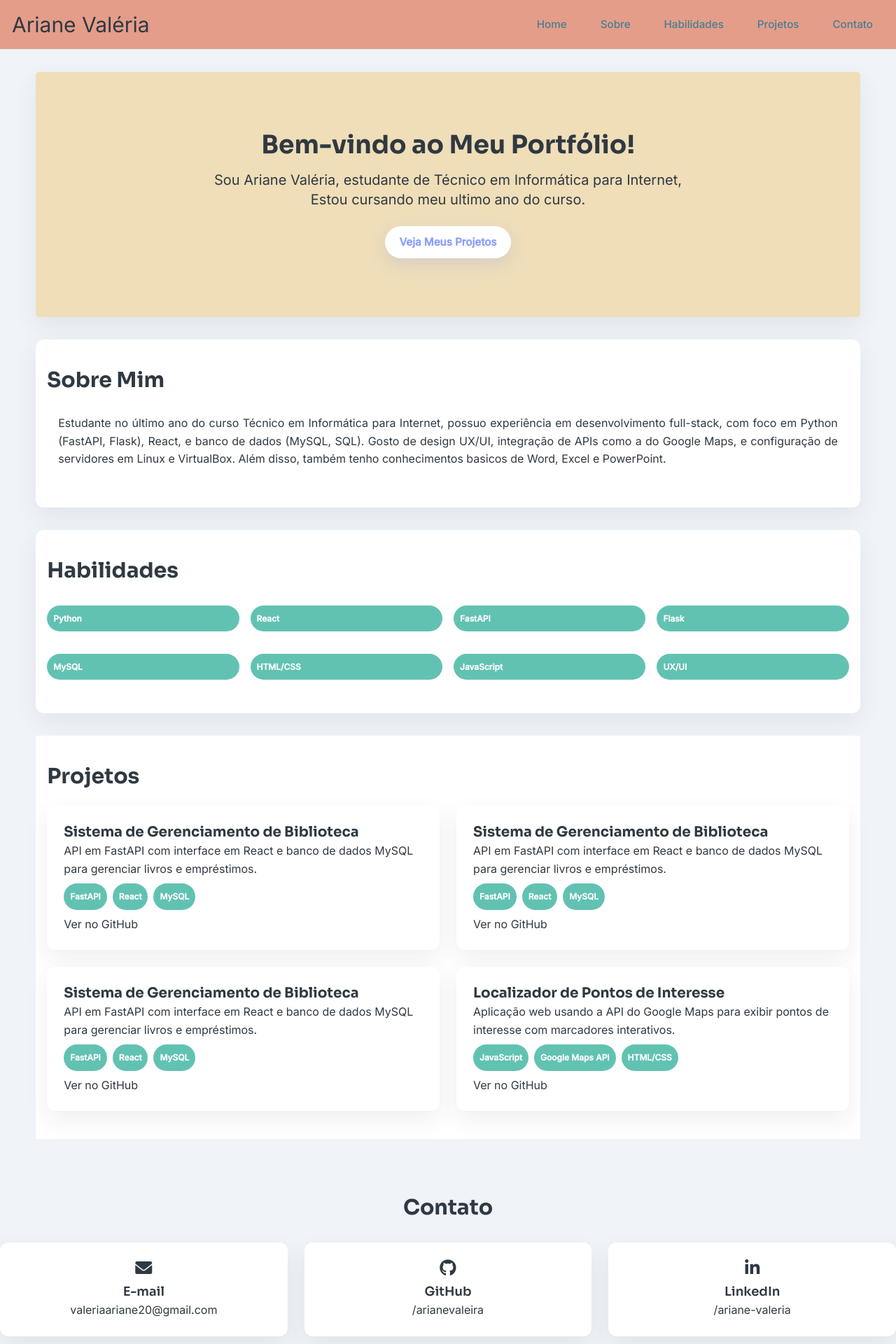
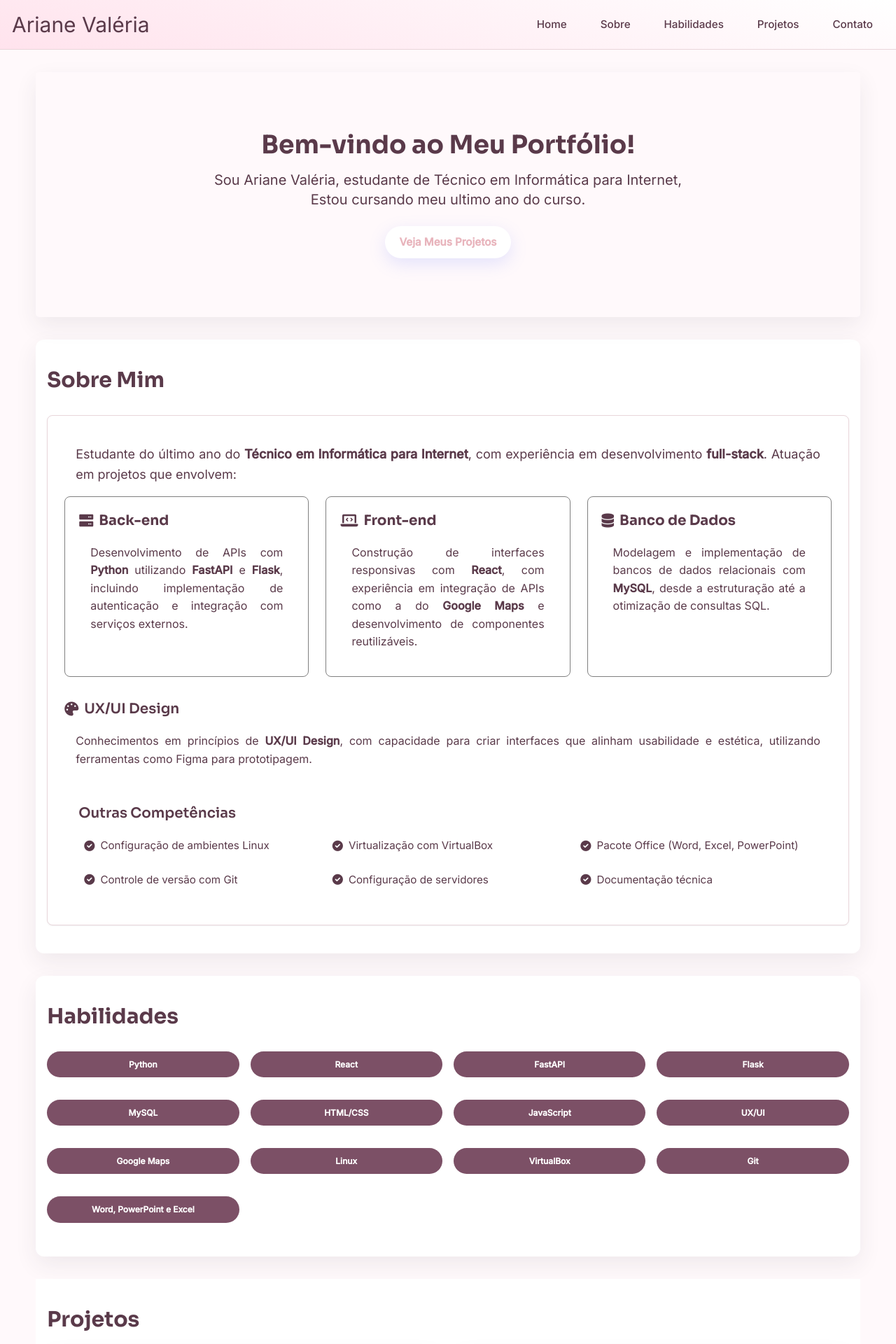
Before and after one commit to arianevaleira/meu-portifolio, a Flask app: page / in a window 1280 px wide. Shown: the top 1920 px of the page at 70% size. Run offline with Flask 3, Linux system fonts and the light colour scheme; some libraries are stand-ins or nearby versions.

Commit message:
Atualizando o Sobre

```diff
--- a/static/style.css
+++ b/static/style.css
@@ -1,21 +1,22 @@
 :root {
-  --bg: #f0f4f9;
+  --bg: #fff9fb;
   --surface: #ffffff;
-  --text-primary: #2f3942;
-  --text-secondary: #5f6f85;
-  --heading: #1f2d45;
-  --accent: #8c9eff;
-  --accent-muted: #d7e0ff;
+  --text-primary: #5a3a4a;
+  --text-secondary: #8c6b7a;
+  --heading: #3d2a35;
+  --accent: #e8b4bc;
+  --accent-muted:#f5d8dd;
   --support1: #ffe3ed;
   --support2: #e6fcf5;
   --radius: 12px;
   --shadow: 0 12px 32px rgba(47, 57, 66, 0.08);
   --transition: all 0.25s ease;
-  --border: #e3e8f1;
+  --border: #e8d5da;
   --max-width: 1200px;
 
   --font-stack: system-ui, -apple-system, BlinkMacSystemFont, "Segoe UI", "Inter", "Work Sans", sans-serif;
 }
+
 
 
 /* .color1 { #efd8a4 };
@@ -40,8 +41,9 @@ h2, h3 {
 }
 
 .cabecalho {
-  background: #e49d89;
+  background: linear-gradient(15deg, var(--support1) 0%, var(--surface) 100%);
   border-bottom: 1px solid var(--border);
+  color: var(--text-primary);
   padding: 17px;
   position: sticky;
   top: 0;
@@ -65,7 +67,7 @@ h2, h3 {
 
 #home {
   max-width: 92%;
-  background: #efd8a4c0;
+  background: #FFF9FB;
   padding: 17px;
   min-height: 350px;
   border-radius: 5px;
@@ -95,8 +97,8 @@ h2, h3 {
 }
 
 #footer{
-  background-color: #69bdaf;
-  color: white;
+  background: var(--surface);
+  color: var(--text-primary);
 }
 
 #projetos {
@@ -107,7 +109,7 @@ h2, h3 {
 }
 
 .cabecalho nav a {
-  color: rgb(70, 127, 145);
+  color: var(--accent-light);
   font-weight: 500;
   margin: 0 1rem;
   transition: var(--transition);
@@ -122,7 +124,7 @@ h2, h3 {
 }
 
 .cabecalho nav a:hover {
-  color: var(--accent-light);
+  color: var(--accent-muted);
 }
 
 
@@ -176,19 +178,22 @@ h2, h3 {
 
 .badge {
   display: inline-block;
-  background: #62c2b2;
+  background: #7C5066;
   color: white;
   padding: 9px;
   border-radius: 75px;
   font-size: 0.75rem;
   font-weight: 600;
   margin: 0.5rem 0;
+  display: inline-flex;
+  align-items: center;
+  justify-content: center;
 }
 
 
 .inline-block:hover{
   transition: var(--transition);
-  background: #62c2b2;
+  background: #D47381;
   color: white;
 }
 
@@ -204,7 +209,7 @@ h2, h3 {
   position: fixed;
   bottom: 2rem;
   right: 2rem;
-  background: #62c2b2;
+  background: #D47381;
   color: white;
   padding: 15px;
   border-radius: 50%;
@@ -214,6 +219,29 @@ h2, h3 {
 
 .back-to-top:hover {
   background: #43867b;
+}
+
+
+.sobre-content {
+  border: 1px solid var(--border);
+  transition: var(--transition);
+}
+
+
+.skill-card.bg-support1.p-5.rounded-lg {
+    border: 1px solid gray;
+}
+
+.skill-card:hover {
+  transform: translateY(-5px);
+  box-shadow: 0 10px 20px rgba(232, 180, 188, 0.1);
+}
+
+.other-skills li {
+  background: var(--surface);
+  padding: 0.5rem;
+  border-radius: 6px;
+  font-size: 0.95rem;
 }
 
 @media (max-width: 768px) {
--- a/templates/index.html
+++ b/templates/index.html
@@ -37,10 +37,72 @@
   </section>
 
   <section id="sobre" class="container py-12">
-    <h2 class="text-3xl font-bold mb-6">Sobre Mim</h2>
-    <p class="textosobre">
-      Estudante no último ano do curso Técnico em Informática para Internet, possuo experiência em desenvolvimento full-stack, com foco em Python (FastAPI, Flask), React, e banco de dados (MySQL, SQL). Gosto de design UX/UI, integração de APIs como a do Google Maps, e configuração de servidores em Linux e VirtualBox. Além disso, também tenho conhecimentos basicos de Word, Excel e PowerPoint.
-    </p>
+    <h2 class="text-3xl font-bold mb-8 text-center md:text-left">Sobre Mim</h2>
+
+    <div class="sobre-content bg-white p-6 rounded-lg shadow-sm">
+      <p class="mb-6 text-lg leading-relaxed">
+        Estudante do último ano do <span class="text-accent font-semibold">Técnico em Informática para Internet</span>,
+        com experiência em desenvolvimento <span class="text-accent font-semibold">full-stack</span>.
+        Atuação em projetos que envolvem:
+      </p>
+
+      <div class="grid md:grid-cols-3 gap-6 mb-8">
+        <div class="skill-card bg-support1 p-5 rounded-lg">
+          <h3 class="text-xl font-bold mb-3 flex items-center">
+            <i class="fas fa-server mr-2 text-accent"></i> Back-end
+          </h3>
+          <p class="mb-3">
+            Desenvolvimento de APIs com <span class="font-semibold">Python</span> utilizando
+            <span class="font-semibold">FastAPI</span> e <span class="font-semibold">Flask</span>,
+            incluindo implementação de autenticação e integração com serviços externos.
+          </p>
+        </div>
+
+        <div class="skill-card bg-support1 p-5 rounded-lg">
+          <h3 class="text-xl font-bold mb-3 flex items-center">
+            <i class="fas fa-laptop-code mr-2 text-accent"></i> Front-end
+          </h3>
+          <p class="mb-3">
+            Construção de interfaces responsivas com <span class="font-semibold">React</span>,
+            com experiência em integração de APIs como a do <span class="font-semibold">Google Maps</span>
+            e desenvolvimento de componentes reutilizáveis.
+          </p>
+        </div>
+
+        <div class="skill-card bg-support1 p-5 rounded-lg">
+          <h3 class="text-xl font-bold mb-3 flex items-center">
+            <i class="fas fa-database mr-2 text-accent"></i> Banco de Dados
+          </h3>
+          <p class="mb-3">
+            Modelagem e implementação de bancos de dados relacionais com <span class="font-semibold">MySQL</span>,
+            desde a estruturação até a otimização de consultas SQL.
+          </p>
+        </div>
+      </div>
+
+      <div class="mb-6">
+        <h3 class="text-xl font-semibold mb-3 flex items-center text-accent">
+          <i class="fas fa-palette mr-2"></i> UX/UI Design
+        </h3>
+        <p class="pl-8 mb-4">
+          Conhecimentos em princípios de <span class="font-semibold">UX/UI Design</span>,
+          com capacidade para criar interfaces que alinham usabilidade e estética,
+          utilizando ferramentas como Figma para prototipagem.
+        </p>
+      </div>
+
+      <div class="other-skills bg-support2 p-5 rounded-lg">
+        <h3 class="text-xl font-semibold mb-3">Outras Competências</h3>
+        <ul class="grid grid-cols-2 md:grid-cols-3 gap-2">
+          <li class="flex items-center"><i class="fas fa-check-circle mr-2 text-accent"></i> Configuração de ambientes Linux</li>
+          <li class="flex items-center"><i class="fas fa-check-circle mr-2 text-accent"></i> Virtualização com VirtualBox</li>
+          <li class="flex items-center"><i class="fas fa-check-circle mr-2 text-accent"></i> Pacote Office (Word, Excel, PowerPoint)</li>
+          <li class="flex items-center"><i class="fas fa-check-circle mr-2 text-accent"></i> Controle de versão com Git</li>
+          <li class="flex items-center"><i class="fas fa-check-circle mr-2 text-accent"></i> Configuração de servidores</li>
+          <li class="flex items-center"><i class="fas fa-check-circle mr-2 text-accent"></i> Documentação técnica</li>
+        </ul>
+      </div>
+    </div>
   </section>
 
   <section id="habilidades" class="container py-12">
@@ -54,6 +116,11 @@
       <div class="badge">HTML/CSS</div>
       <div class="badge">JavaScript</div>
       <div class="badge">UX/UI</div>
+      <div class="badge">Google Maps</div>
+      <div class="badge">Linux</div>
+      <div class="badge">VirtualBox</div>
+      <div class="badge">Git</div>
+      <div class="badge">Word, PowerPoint e Excel</div>
     </div>
   </section>
 
```
